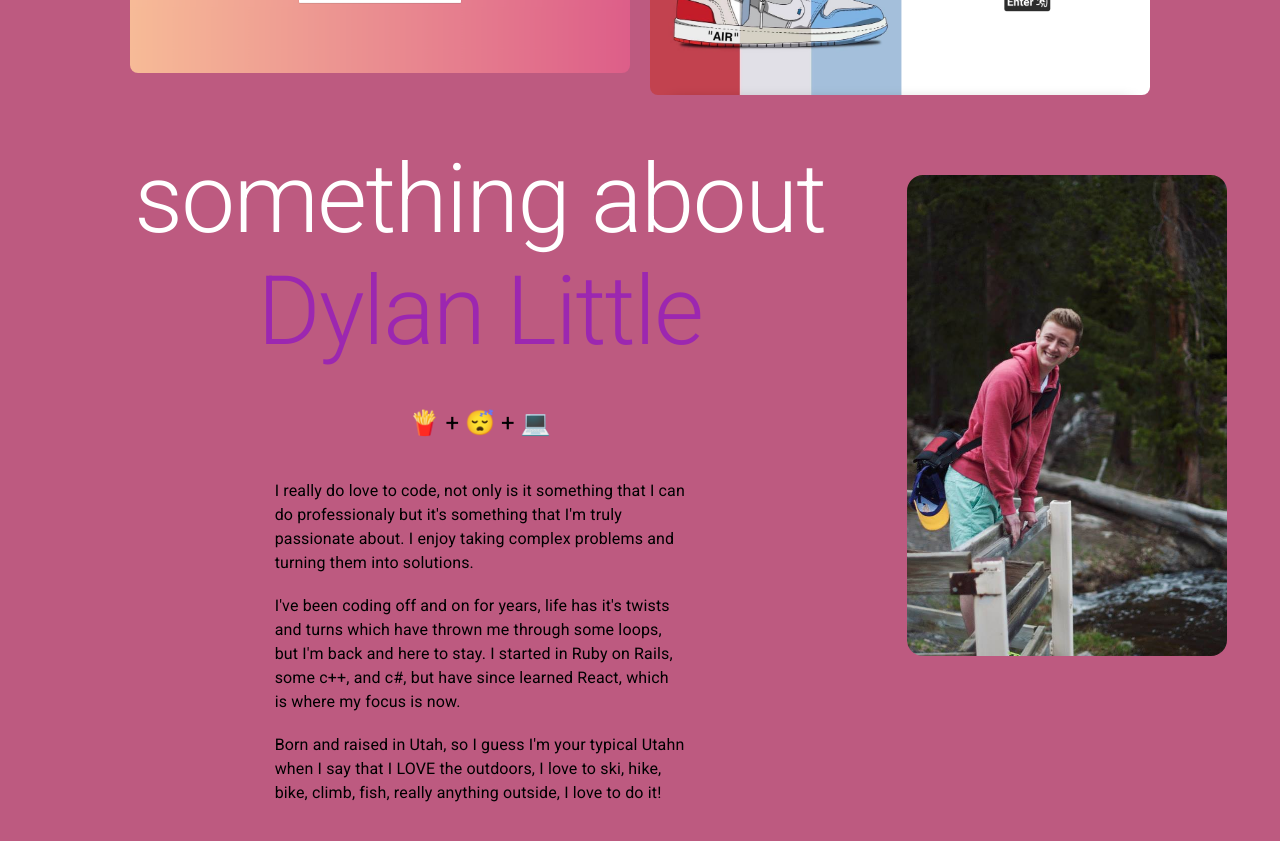
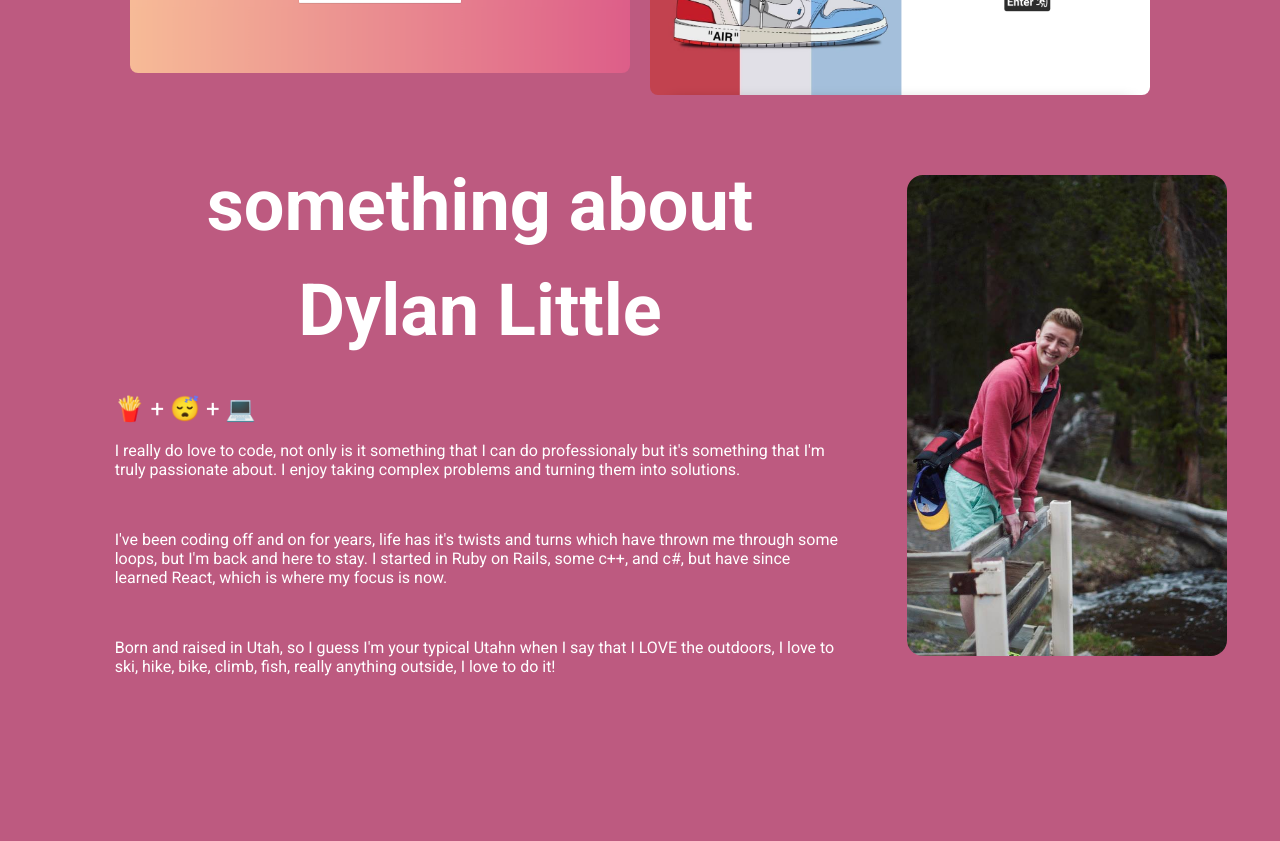
Before and after one commit to dlittle1/react-portfolio, a React (Create React App) app: page / in a window 1280 px wide. Shown: the part 1500-2341 px from the top of the page. Built offline with nearby package versions, Linux system fonts and the light colour scheme.

Commit message:
minor changes

```diff
--- a/src/App.js
+++ b/src/App.js
@@ -34,8 +34,8 @@ function App() {
               </>
             }
           />
-          <Route path='/projects/:projectId' element={<Project />} />
         </Route>
+        <Route path='/projects/:projectId' element={<Project />} />
       </Routes>
     </BrowserRouter>
   );
--- a/src/pages/About.js
+++ b/src/pages/About.js
@@ -1,6 +1,6 @@
-import React, { useRef } from 'react'
-import aboutMePhoto from '../assets/me.jpg'
-import { Box, Grid, Typography } from '@mui/material'
+import React, { useRef } from 'react';
+import aboutMePhoto from '../assets/me.jpg';
+import { Box, Grid, Typography } from '@mui/material';
 
 const About = (props) => {
   return (
@@ -12,38 +12,37 @@ const About = (props) => {
         pb={20}
       >
         <Box ref={props.refProp}></Box>
-        <Grid item xs={12} md={7} p={1}>
-          <Box textAlign={'center'}>
-            <Typography variant='h1'>something about</Typography>
-            <Typography variant='h1' color='secondary.main'>
-              Dylan Little
-            </Typography>
+        <Grid item xs={12} md={7} p={1} sx={{ color: 'white' }}>
+          <div textAlign={'center'}>
+            <h1>something about</h1>
+            <h1>Dylan Little</h1>
+
             <Box mt={5}>
               <Typography variant='h5'>🍟 + 😴 + 💻 </Typography>
             </Box>
-          </Box>
-          <Box mt={5} px={{ xs: 5, md: 10, lg: 20 }}>
-            <Typography>
+          </div>
+          <div mt={5} px={{ xs: 5, md: 10, lg: 20 }}>
+            <p>
               I really do love to code, not only is it something that I can do
               professionaly but it's something that I'm truly passionate about.
               I enjoy taking complex problems and turning them into solutions.
-            </Typography>
+            </p>
             <br />
-            <Typography>
+            <p>
               I've been coding off and on for years, life has it's twists and
               turns which have thrown me through some loops, but I'm back and
               here to stay. I started in Ruby on Rails, some c++, and c#, but
               have since learned React, which is where my focus is now.
-            </Typography>
+            </p>
 
             <br />
-            <Typography>
+            <p>
               Born and raised in Utah, so I guess I'm your typical Utahn when I
               say that I LOVE the outdoors, I love to ski, hike, bike, climb,
               fish, really anything outside, I love to do it!
-            </Typography>
-            <Box id='about'></Box>
-          </Box>
+            </p>
+            <div id='about'></div>
+          </div>
         </Grid>
         <Grid item xs={5} md={3} mt={5}>
           <Box>
@@ -55,7 +54,7 @@ const About = (props) => {
         </Grid>
       </Grid>
     </>
-  )
-}
+  );
+};
 
-export default About
+export default About;
--- a/src/pages/Home.js
+++ b/src/pages/Home.js
@@ -41,7 +41,7 @@ const Home = (props) => {
                 data-for='gitIcon'
               />
               <ReactTooltip id='gitIcon' place='top' type='dark' effect='float'>
-                <p>git</p>
+                <p>Git</p>
               </ReactTooltip>
             </div>
             <div className='home-icon-container'>
@@ -89,7 +89,7 @@ const Home = (props) => {
                 type='dark'
                 effect='float'
               >
-                <p>Node</p>
+                <p>Node.js</p>
               </ReactTooltip>
             </div>
             <div className='home-icon-container'>
```
